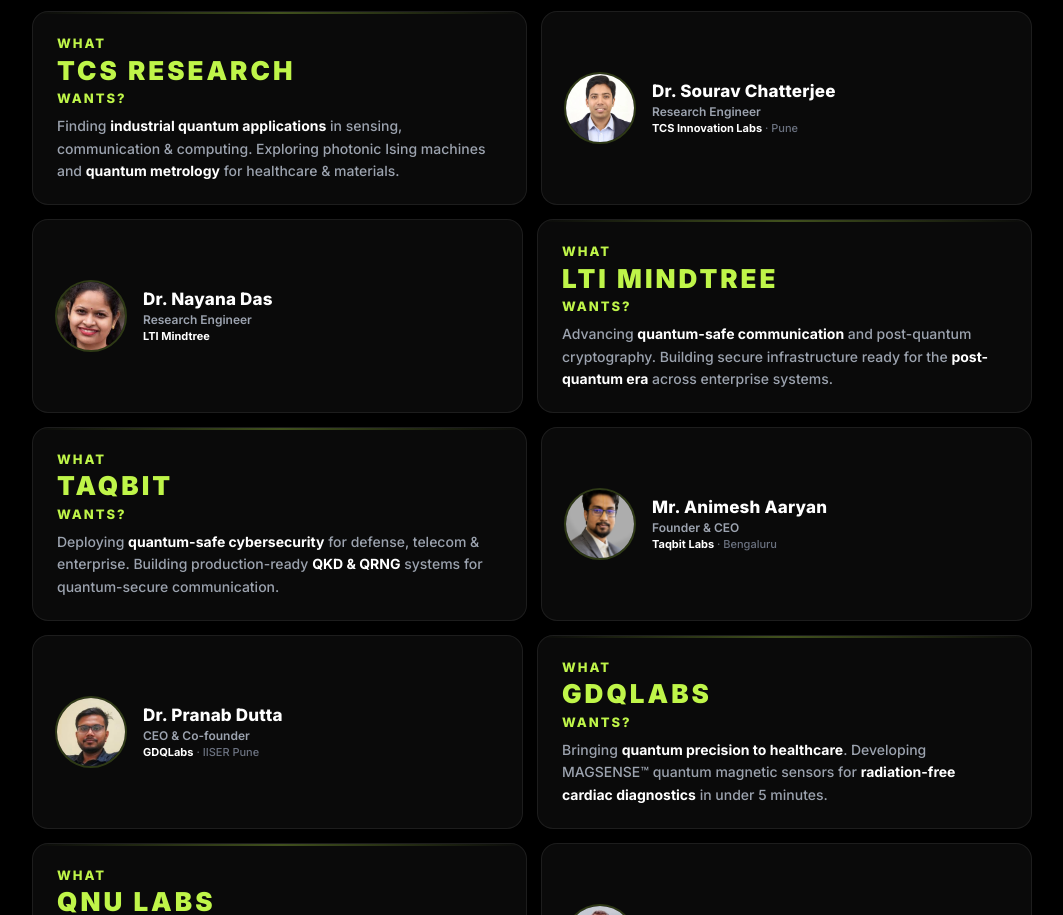
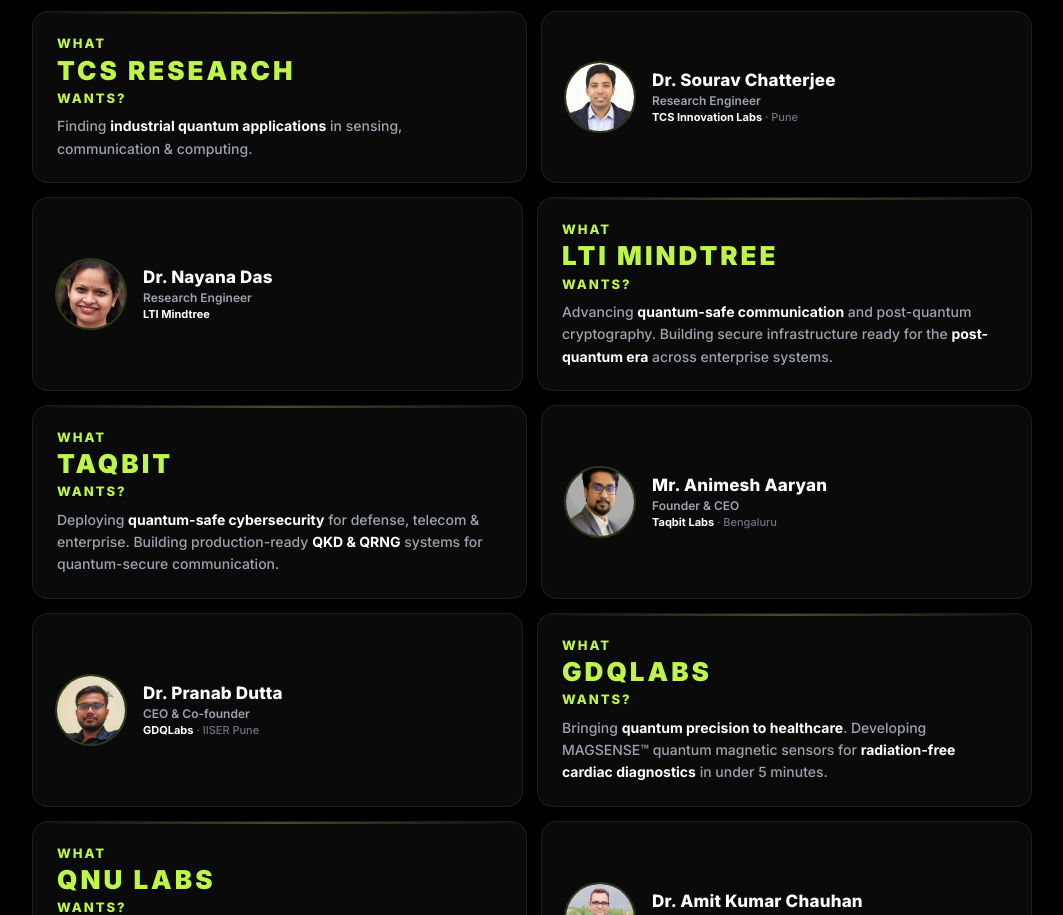
Before and after one commit to shashankg687/what-qi-wants, a website: page website/all_speakers.html in a window 1280 px wide. Shown: the part 1564-2479 px from the top of the page, without its empty margins (108-1171 px from the left). Drawn offline with Linux system fonts and the light colour scheme.

Commit message:
fix: remove misleading photonic Ising machines line from TCS Research description

```diff
--- a/website/all_speakers.html
+++ b/website/all_speakers.html
@@ -552,8 +552,7 @@
                     <div class="company-question">What <span class="company-highlight">TCS Research</span> Wants?</div>
                     <div class="company-answer">
                         Finding <strong>industrial quantum applications</strong> in sensing, communication &
-                        computing. Exploring photonic Ising machines and <strong>quantum metrology</strong>
-                        for healthcare & materials.
+                        computing.
                     </div>
                 </div>
                 <div class="profile-card">
```
Also changed, not shown: website/confirmed_speaker/speaker_poster.html (+1 -2 lines), website/speakers/poster_sourav_tcs.html (+1 -1 lines).
